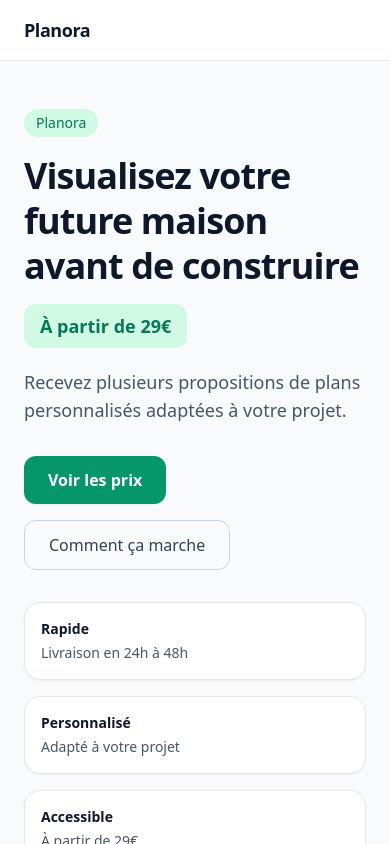
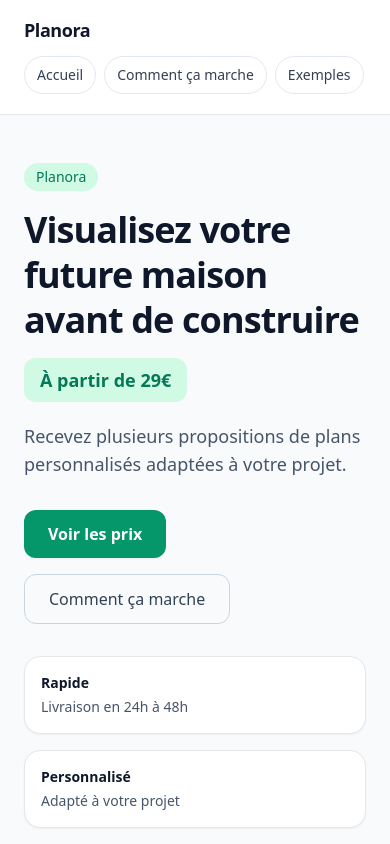
Before and after one commit to Sorel91/plan-africa-app, a Next.js app: page / in a window 390 px wide. Shown: the top 844 px of the page. Built offline with nearby package versions, Linux system fonts and the light colour scheme.

Commit message:
menu non visbile sur mobile

```diff
--- a/app/layout.js
+++ b/app/layout.js
@@ -23,7 +23,8 @@ export default function RootLayout({ children }) {
           `}
         </Script>
         <header className="sticky top-0 z-50 border-b border-slate-200 bg-white/90 backdrop-blur">
-          <div className="mx-auto flex max-w-6xl items-center justify-between px-6 py-4 lg:px-8">
+          <div className="mx-auto max-w-6xl px-6 py-4 lg:px-8">
+            <div className="flex items-center justify-between">
               <a
                 href="/"
                 className="text-lg font-bold tracking-tight text-slate-900"
@@ -68,6 +69,40 @@ export default function RootLayout({ children }) {
                 </a>
               </nav>
             </div>
+
+            <nav className="mt-3 flex gap-2 overflow-x-auto pb-1 md:hidden">
+              <a
+                href="/"
+                className="whitespace-nowrap rounded-full border border-slate-200 bg-white px-3 py-2 text-sm font-medium text-slate-700"
+              >
+                Accueil
+              </a>
+              <a
+                href="/comment-ca-marche"
+                className="whitespace-nowrap rounded-full border border-slate-200 bg-white px-3 py-2 text-sm font-medium text-slate-700"
+              >
+                Comment ça marche
+              </a>
+              <a
+                href="/exemples"
+                className="whitespace-nowrap rounded-full border border-slate-200 bg-white px-3 py-2 text-sm font-medium text-slate-700"
+              >
+                Exemples
+              </a>
+              <a
+                href="/prix"
+                className="whitespace-nowrap rounded-full bg-emerald-600 px-3 py-2 text-sm font-semibold text-white"
+              >
+                Voir les prix
+              </a>
+              <a
+                href="/contact"
+                className="whitespace-nowrap rounded-full border border-slate-300 bg-white px-3 py-2 text-sm font-medium text-slate-700"
+              >
+                Contact
+              </a>
+            </nav>
+          </div>
         </header>
 
         <main className="flex-1">{children}</main>
```
Lines whose indentation alone changed are shown as unchanged.
